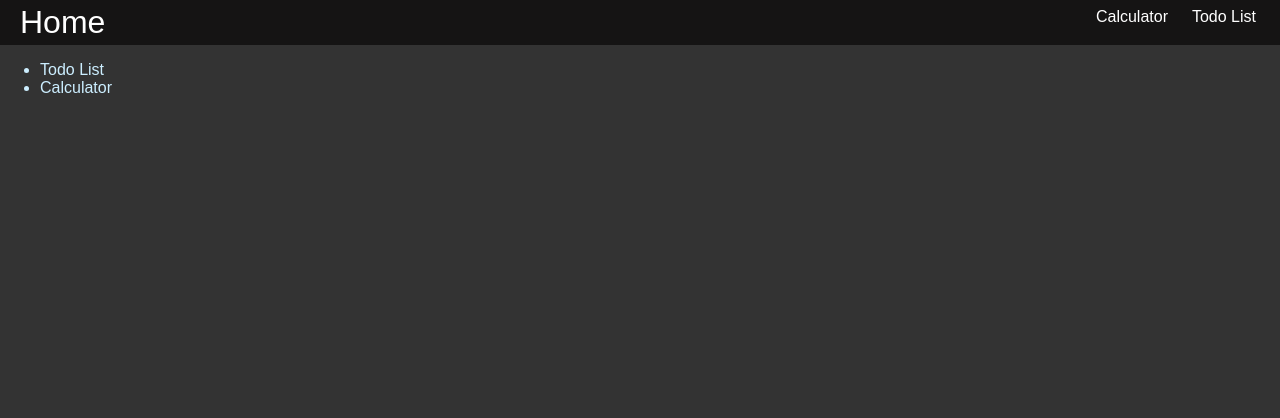
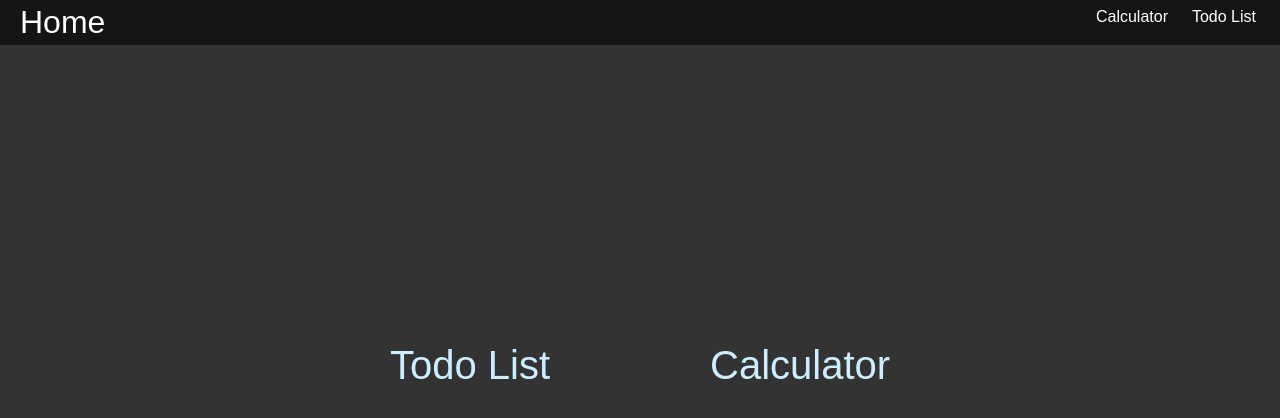
Before and after one commit to loggerino/All-In-One, a React app: page / in a window 1280 px wide. Shown: the top 418 px of the page. Built offline with nearby package versions, Linux system fonts and the light colour scheme; the HTML template or start-up script is replaced by a standard one.

Commit message:
home page

```diff
--- a/src/components/Home.jsx
+++ b/src/components/Home.jsx
@@ -1,7 +1,7 @@
 export function Home() {
     return (
         <div className="Selection">
-            <ul>
+            <ul className="homelist">
                 <li>Todo List</li>
                 <li>Calculator</li>
             </ul>
--- a/src/style.css
+++ b/src/style.css
@@ -241,3 +241,16 @@ body {
   justify-content: center;
   margin-bottom: 5px;
 }
+
+.homelist {
+  font-size: 40px;
+  display: flex;
+  gap: 10rem;
+  justify-content: center;
+  align-items: center;
+  align-content: center;
+  list-style-type: none;
+  height: 80vh; /* Added height to make the container fill the entire viewport */
+  margin: 0; /* Added to remove default margin */
+  padding: 0; /* Added to remove default padding */
+}
```
